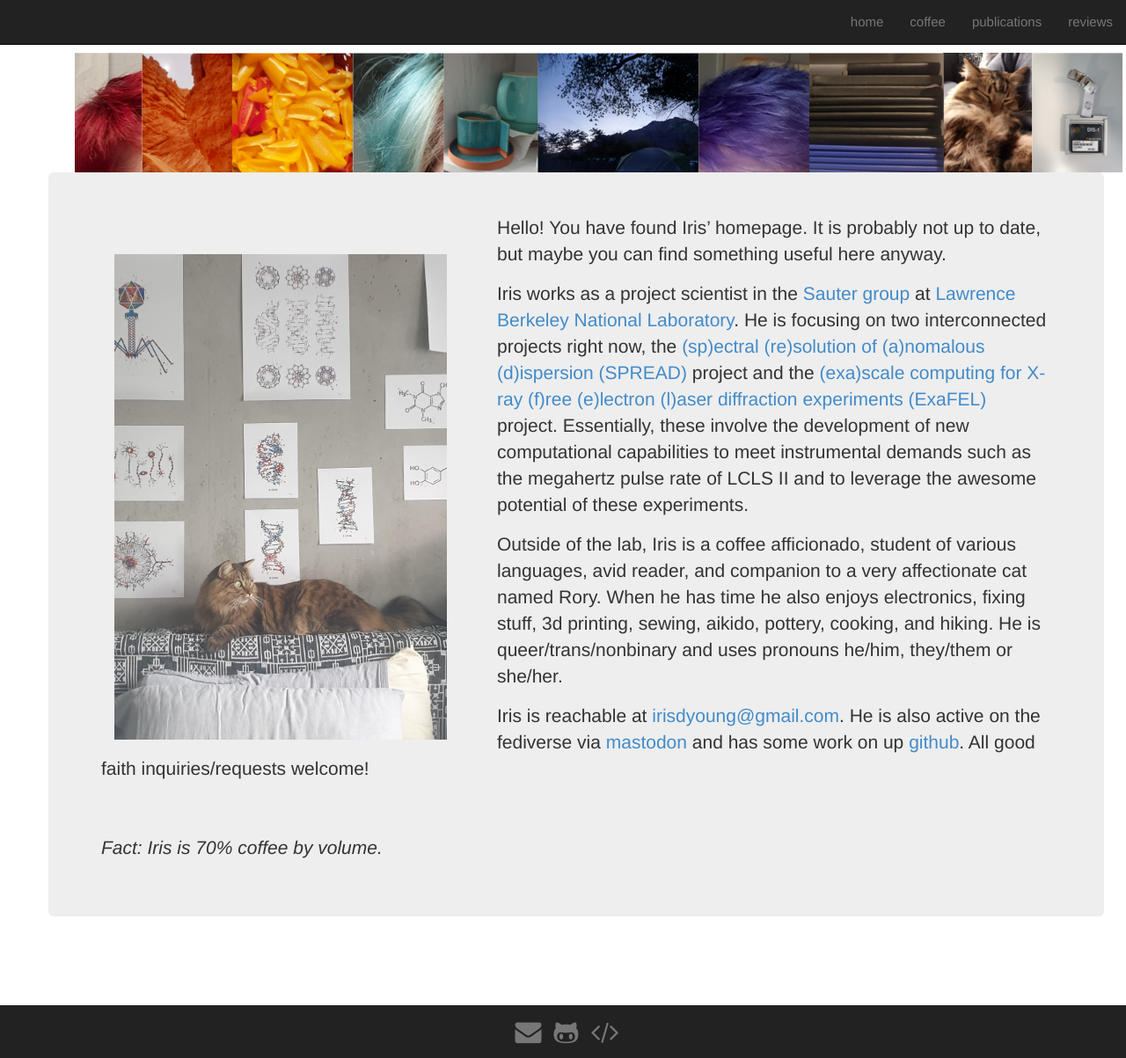
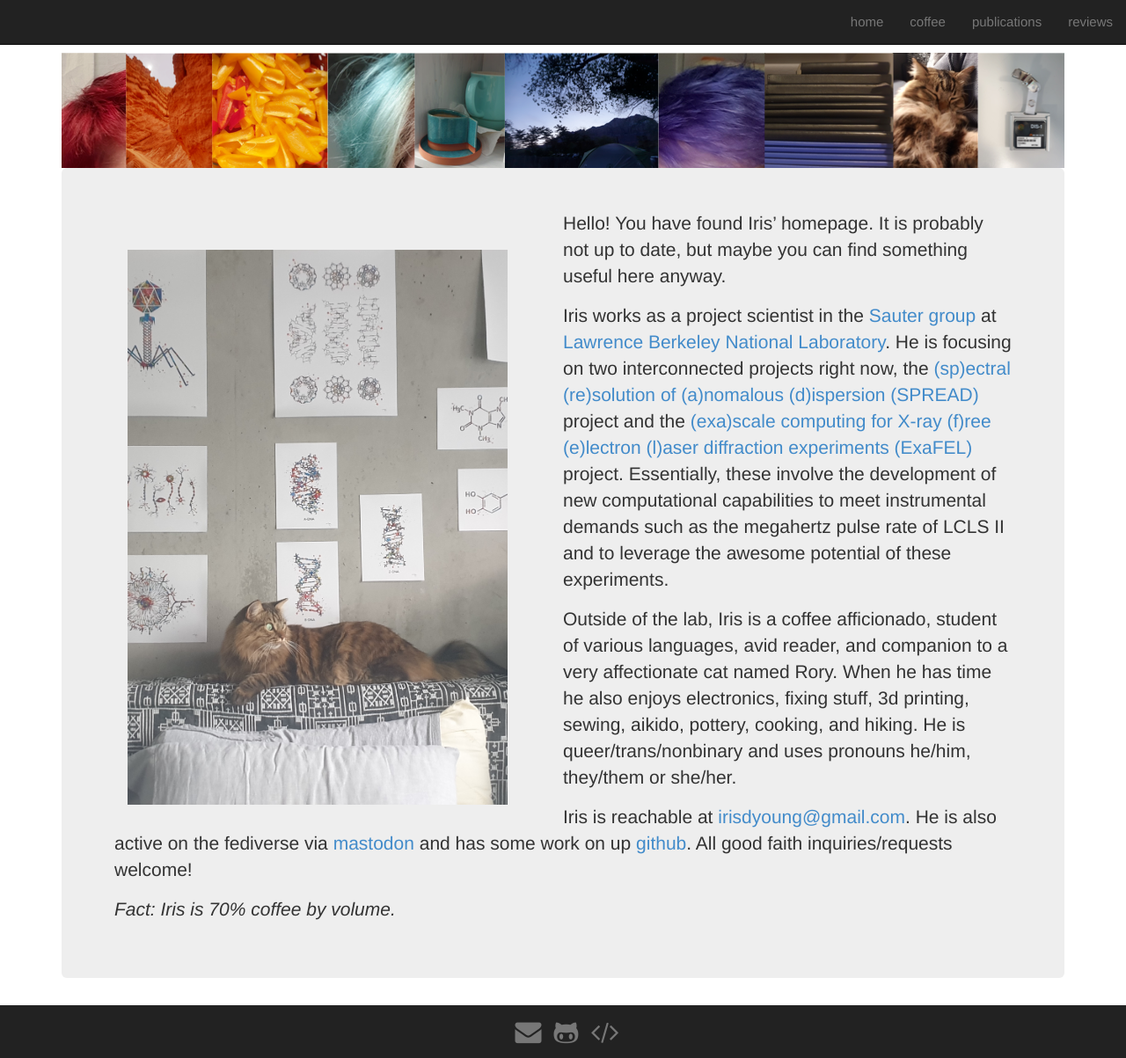
Before and after one commit to irisdyoung/irisdyoung.github.io, a Jekyll site: the page built from index.md, in a window 1280 px wide and 1203 px high. Shown: the whole window at 88% size. Built offline with Jekyll 4.4.1, drawn with Linux system fonts in a browser that asks for light colours; nearby versions of some CDN libraries.

Commit message:
mostly reformatting

```diff
--- a/Gemfile
+++ b/Gemfile
@@ -1,4 +1,3 @@
 source "https://rubygems.org"
-gem "github-pages", "~> 225", group: :jekyll_plugins
-
-gem "webrick", "~> 1.7"
+gem "github-pages", group: :jekyll_plugins
+gem "webrick"
--- a/_config.yml
+++ b/_config.yml
@@ -1,5 +1,6 @@
 title: "Iris Young"
-description: "This is my homepage. Hello! I am 70% coffee by volume."
+description: "Personal website for Iris Young"
+url: https://irisdyoung.github.io/
 
 permalink: pretty
 markdown: kramdown
--- a/_includes/header.html
+++ b/_includes/header.html
@@ -14,18 +14,12 @@
     <link href="/static/css/syntax.css" rel="stylesheet">
     <link href="/static/css/custom.css" rel="stylesheet">
 
+    <link rel="icon" type="image/png" href="favicon.png">
+
+
     {% if page.group == 'blog' or page.group == 'home' %}
     <link rel="alternate" type="application/atom+xml" title="blog feed" href="/blog.xml">
     {% endif %}
-
-    <link rel="icon" type="image/png" href="/static/img/favicomatic/favicon-32x32.png" sizes="32x32" />
-    <link rel="icon" type="image/png" href="/static/img/favicomatic/favicon-16x16.png" sizes="16x16" />
-    <link rel="icon" type="image/png" href="/static/img/favicomatic/favicon-128.png" sizes="128x128" />
-
-    <!-- HTML5 shim, for IE6-8 support of HTML5 elements -->
-    <!--[if lt IE 9]>
-      <script src="http://html5shim.googlecode.com/svn/trunk/html5.js"></script>
-    <![endif]-->
 
     <script>
       (function(i,s,o,g,r,a,m){i['GoogleAnalyticsObject']=r;i[r]=i[r]||function(){
--- a/_layouts/default.html
+++ b/_layouts/default.html
@@ -1,7 +1,5 @@
 {% include header.html %}
-<div class="container px-2 max-width: 100%">
-    <img class="img-fluid mx-auto d-block max-width: 100%" src="/static/img/art/Rainbow_from_photos.png" alt="Rainbow generated from a sequence of photographs">
-</div>
+<img class="img-fluid max-width:100%" src="/static/img/art/Rainbow_from_photos.png" alt="Rainbow generated from a sequence of photographs">
 
 {{content}}
 
--- a/_layouts/home.html
+++ b/_layouts/home.html
@@ -1,11 +1,13 @@
 {% include header.html %}
 
-<div class="container px-2 max-width: 100%">
-    <img class="img-fluid mx-auto d-block" src="/static/img/art/Rainbow_from_photos.png" alt="Rainbow generated from a sequence of photographs">
-    <div class="row">
+
+<img class="img-fluid" src="/static/img/art/Rainbow_from_photos.png" alt="Rainbow generated from a sequence of photographs">
+<div class="container-fluid">
+    <div class="row-fluid">
         <div class="jumbotron-fluid">
        	    {{ content }}
         </div>
     </div>
 </div>
+
 {% include footer.html %}
--- a/index.md
+++ b/index.md
@@ -6,11 +6,11 @@ group: home
 
 <div class="row">
 <div class="jumbotron h-100">
-<div class="col-sm-5">
+<div class="col-sm-6">
 {: .display-4}
 <br>
 
-![my photogenic cat Rory against a background of art](static/img/art/Rory_headboard_and_art.jpg){:style="width: auto; max-width: 90%;"}
+![my photogenic cat Rory against a background of art](static/img/art/Rory_headboard_and_art.jpg){:style="width: auto; max-width: 90%; margin:0"}
 </div>
 <div class="col">
 
@@ -24,8 +24,6 @@ Outside of the lab, Iris is a coffee afficionado, student of various languages,
 
 Iris is reachable at [irisdyoung@gmail.com](mailto:irisdyoung@gmail.com). He is also active on the fediverse via <a rel="me" href="https://struct.bio/@irisvirus">mastodon</a> and has some work on up [github](http://github.com/irisdyoung). All good faith inquiries/requests welcome!
 
-<br>
-
 _Fact: Iris is 70% coffee by volume._
 {: .welcomefont}
 
```
Also changed, not shown: Gemfile.lock, favicon.png (added), static/img/art/Rainbow_from_photos.png.
